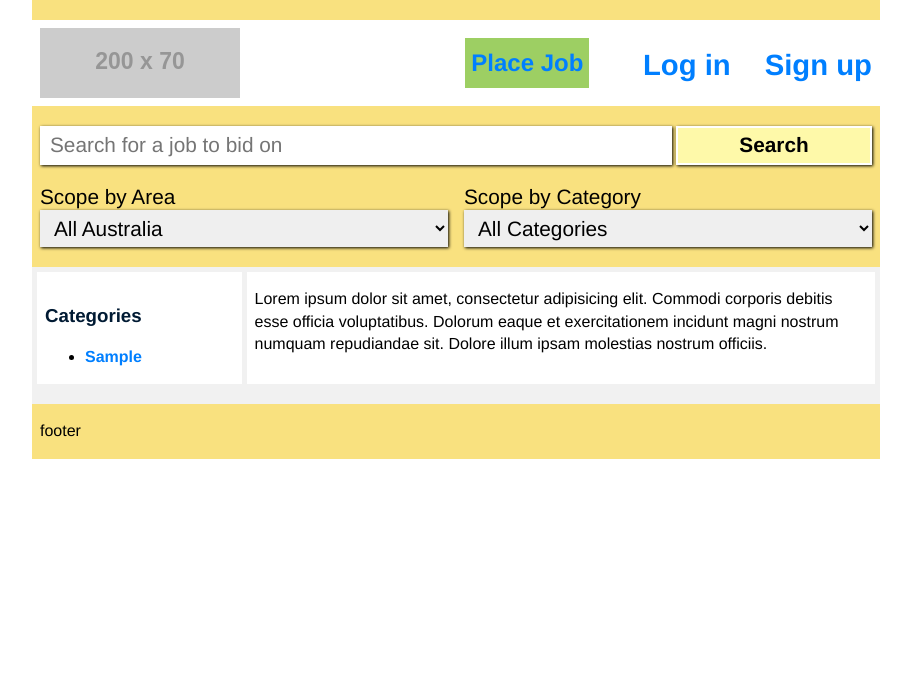
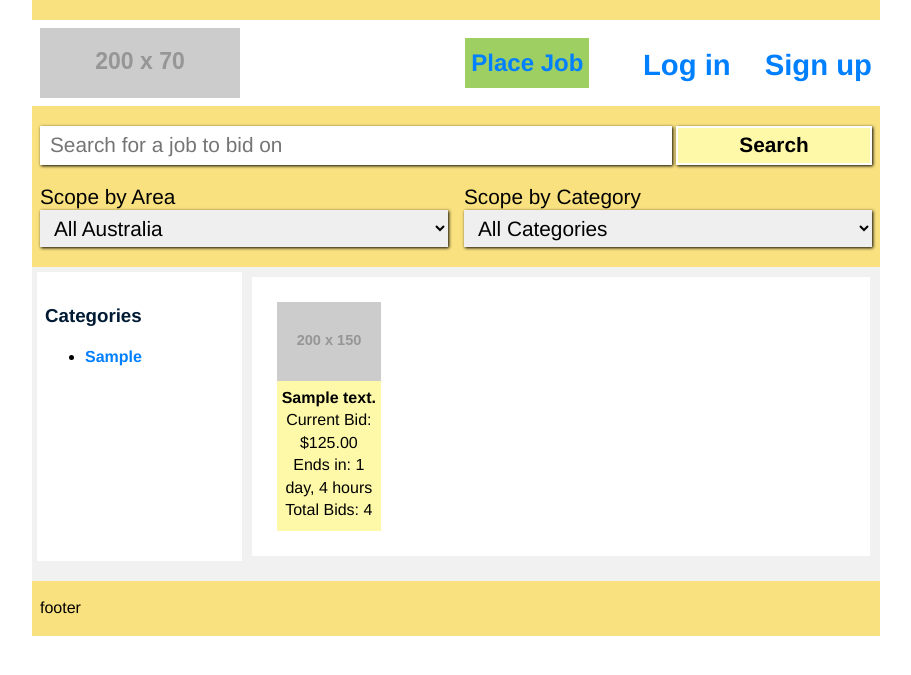
Before and after one commit to Mattw46/CPT375-A2, a PHP site: page /index.php in a window 1280 px wide. Shown: the top 675 px of the page, without its empty margins (184-1095 px from the left). Run offline with PHP 8.4, Linux system fonts and the light colour scheme; tables that the repository leaves empty hold one stand-in row (values such as "Sample post"); grey boxes labelled with a size stand in for pictures from a placeholder-image service; a stand-in replaces the project's code that opens the database connection; some libraries are stand-ins or nearby versions.

Commit message:
implemented home page display

```diff
--- a/controller/controller.php
+++ b/controller/controller.php
@@ -86,8 +86,8 @@ if (isset($_POST)) {
 		      );
 		   $result = add_auction($jobDetails);
 		   if($result){
+		   	   $_SESSION["posted_ok_details"] = $jobDetails;
 		       header("location: ../job_posted_ok.php");
-		       $_SESSION["posted_ok_details"] = $jobDetails;
 		   }else{
 		       header("location: ../add_job_error.php");
 		   }
--- a/model/model.php
+++ b/model/model.php
@@ -25,7 +25,6 @@ function login($username, $password) {
 				$password = md5($password . $results[0]['signup_tmstmp']);
 
 				if ($results[0]['pword'] ==  $password) {
-					echo "password passed";
 					return $results[0]['user_id'];
 				}
 			}
@@ -98,6 +97,28 @@ function getJobs($term, $state, $category, $minRating, $minBid, $maxBid, $numOfR
 	// returns an arrau of jobs jobID, shortDescription, currentBid, endsInTime, totalBids
 	// all parameters should be allowed to be omitted.
 	//defaults: numOfResults=12, sortBy=ending soonest
+}
+function getLatestetJobListing($numJobs){
+	$lstid = "SELECT MAX(listing_id) FROM listing";
+
+	$lastid = query($lstid);
+	if (!empty($lastid)) {
+		$startid = ($lastid[0][0] - $numJobs);
+
+		if ($startid < 1)
+			$startid = 1;
+
+		$arrayquery = "SELECT * FROM listing
+				   WHERE listing_id <= '". $lastid[0][0]."'
+				   AND listing_id >= '".$startid ."'
+				   ORDER BY listing_id DESC;";
+
+
+		return query($arrayquery);
+
+	}
+	else
+		return 0;
 }
 
 function getJobDetails($jobId) {
--- a/php/components/content/home.php
+++ b/php/components/content/home.php
@@ -9,43 +9,30 @@
                echo '<li><a href="./search.php?categoryId=' . $row[0] . '">' . $row[1] . '</a></li>';
             }
             ?>
-            <!--
-            <li><a href="./search.php?categoryId=1">Bricklaying</a></li>
-            <li><a href="./search.php?categoryId=2">Carpentry</a></li>
-            <li><a href="./search.php?categoryId=3">Carpentry and Joinery</a></li>
-            <li><a href="./search.php?categoryId=4">Civil Construction</a></li>
-            <li><a href="./search.php?categoryId=5">Civil Construction - Designman jobs</a></li>
-            <li><a href="./search.php?categoryId=6">Civil Construction - Management</a></li>
-            <li><a href="./search.php?categoryId=7">Civil Construction - Operations</a></li>
-            <li><a href="./search.php?categoryId=8">Civil Construction - Supervision</a></li>
-            <li><a href="./search.php?categoryId=9">Construction Carpentry</a></li>
-            <li><a href="./search.php?categoryId=10">Fire Protection</a></li>
-            <li><a href="./search.php?categoryId=11">Joinery</a></li>
-            <li><a href="./search.php?categoryId=12">Joinery (Stairs)man jobs</a></li>
-            <li><a href="./search.php?categoryId=13">Roof Plumbing</a></li>
-            <li><a href="./search.php?categoryId=14">Painting & Decorating</a></li>
-            <li><a href="./search.php?categoryId=15">Plastering (Solid)</a></li>
-            <li><a href="./search.php?categoryId=16">Plumbing</a></li>
-            <li><a href="./search.php?categoryId=17">Roof Tiling</a></li>
-            <li><a href="./search.php?categoryId=18">Shopfitting</a></li>
-            <li><a href="./search.php?categoryId=19">Signcraftman jobs</a></li>
-            <li><a href="./search.php?categoryId=20">Stonemasonry</a></li>
-            <li><a href="./search.php?categoryId=21">Wall & Ceiling Lining</a></li>
-            <li><a href="./search.php?categoryId=22">Wall & Floor Tiling</a></li>
-            <li><a href="./search.php?categoryId=23">Cabinet Making (Furniture)</a></li>
-            <li><a href="./search.php?categoryId=24">Cabinet Making (Kitchens & Bathrooms)</a></li>
-            <li><a href="./search.php?categoryId=25">Furnishing - Floor Technology</a></li>
-            <li><a href="./search.php?categoryId=26">Furniture Polishingman jobs</a></li>
-            <li><a href="./search.php?categoryId=27">Glass Cutting and Glazing</a></li>
-            <li><a href="./search.php?categoryId=28">Upholstery</a></li>
-            <li><a href="./search.php?categoryId=29">Wood Machining</a></li>
-            <li><a href="./search.php?categoryId=30">Engineering (Electrical/Electronic)</a></li>
-            -->
+
          </ul>
     </div>
-    <div class="col-sm-9" id="site-description">
-        <p>Lorem ipsum dolor sit amet, consectetur adipisicing elit. Commodi corporis debitis esse officia
-            voluptatibus. Dolorum eaque et exercitationem incidunt magni nostrum numquam repudiandae sit. Dolore
-            illum ipsam molestias nostrum officiis.</p>
-    </div>
+
+        <div class="col-sm-9" id="site-description">
+            <div class="row content" id="searchresultscontent">
+                 <?php
+    $latestJobs = getLatestetJobListing(4);
+    foreach($latestJobs as $count => $db_array){ ?>
+                <div class="col-xs-6 center-xs col-sm-4 col-lg-3 listing">
+                    <div class="inner">
+                        <img src="http://placehold.it/200x150">
+
+                        <p class="listing-title"><?php echo $db_array['shrt_descn'] ?></p>
+
+                        <p class="listing-bid">Current Bid: <span class="listing-bid-amount">$125.00</span></p>
+
+                        <p class="listing-ends-in">Ends in: <span class="listing-ends-in-amount">1 day, 4 hours</span></p>
+
+                        <p class="listing-total-bids">Total Bids: <span class="listing-total-bids-amount">4</span></p>
+                    </div>
+                </div>
+                <?php } ?>
+            </div>
+        </div>
+
 </div>
--- a/php/components/content/job_posted_ok.php
+++ b/php/components/content/job_posted_ok.php
@@ -13,7 +13,7 @@ else {
                 <h2 id="jobTitle"><?php echo "No job posted <br>"  ?></h2>
             <?php } else { ?>
                 <h2 id="jobTitle"><?php echo "Job posted ok <br>"  ?></h2>
-            <?php } ?>
+
                 <h3 id="jobTitle"><?php echo "Job Summary: " . $details['summary'] ?></h3>
 
                 <p id="jobPostedBy">Posted by <a href="#"><span id="jobPoster"><?php echo $_SESSION["username"]; ?></span></a>
@@ -24,7 +24,7 @@ else {
 
 
                 <p id="jobEndsIn">Ends in: <span id="jobEndsInAmount"><?php echo $details['joblength'] . " days" ?> </span></p>
-
+            <?php } ?>
 
         </div>
     </div>
```
Lines whose indentation alone changed are shown as unchanged.
